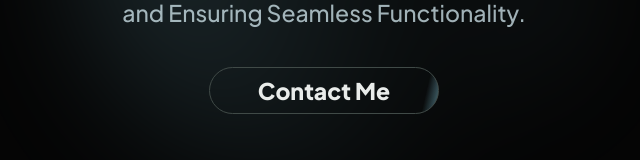
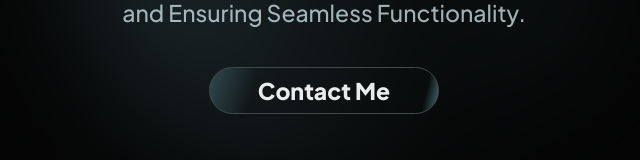
Before and after one commit to diegov05/portfoliov2, a Next.js app: page / in a window 1280 px wide. Shown: the part 443-603 px from the top of the page, without its empty margins (316-956 px from the left). Built offline with nearby package versions, Linux system fonts and the light colour scheme.

Commit message:
Changed gradients for buttons and nav

```diff
--- a/app/globals.css
+++ b/app/globals.css
@@ -102,7 +102,6 @@ nav ul {
     --Box-Gradient,
     linear-gradient(
       103deg,
-      rgba(30, 30, 30, 0) 84.04%,
       rgba(153, 231, 255, 0.2) 2%,
       rgba(30, 30, 30, 0) 20%,
       rgba(30, 30, 30, 0) 93%,
```
